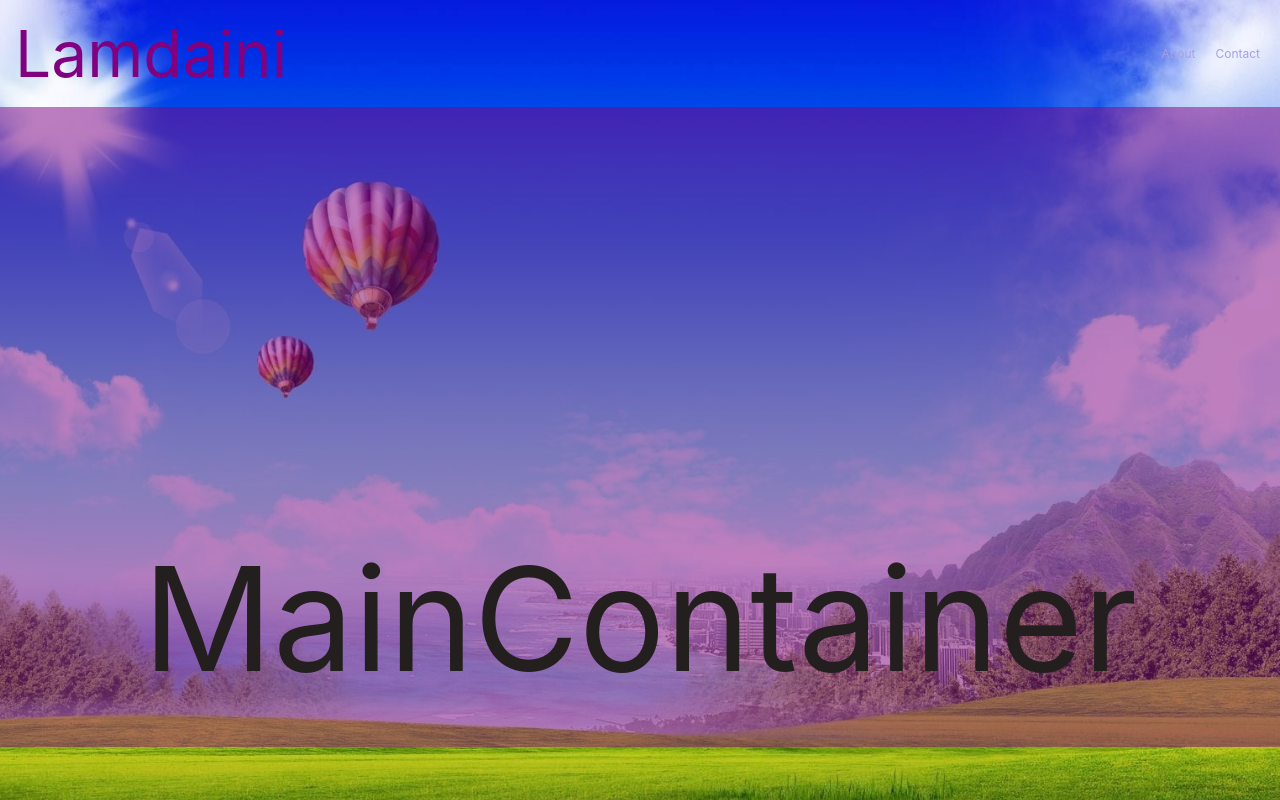
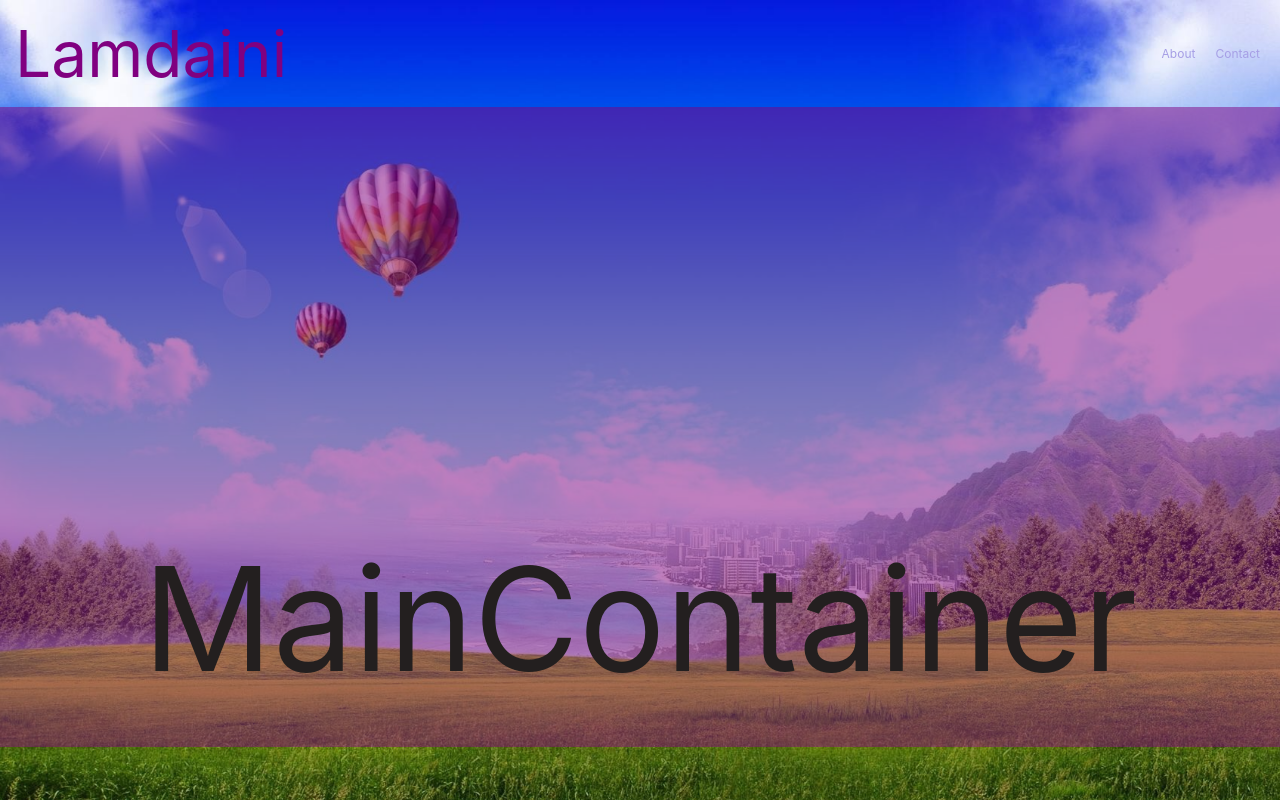
Before and after one commit to MosheSommers/lamdaini, a React (Create React App) app: page / in a window 1280 px wide. Shown: the top 800 px of the page. Built offline with nearby package versions, Linux system fonts and the light colour scheme.

Commit message:
Changed background to fixed

```diff
--- a/src/App.tsx
+++ b/src/App.tsx
@@ -3,13 +3,13 @@ import './App.css';
 import { Header } from './components/Header';
 import { Footer } from './components/Footer';
 import { MainContainer } from './components/MainContainer';
-import { css } from 'emotion';
-import background from './background.jpg'; // Tell Webpack this JS file uses this image
+import { Background } from './components/Background';
 
 
 const App = () => {
   return (
-    <div className={`App ${S.fullPage()}`}>
+    <div className={`App`}>
+      <Background />
       <Header />
       <MainContainer />
       <Footer />
@@ -18,15 +18,3 @@ const App = () => {
 }
 
 export default App;
-
-
-const S = {
-  fullPage:() => css`
-      background-color:purple;
-      background:url(${background});
-      background-position: center;
-      background-repeat: no-repeat;
-      background-size: cover;
-  `
-
-}
--- /dev/null
+++ b/src/components/Background.tsx
@@ -0,0 +1,21 @@
+import React from 'react';
+import { css } from 'emotion';
+import background from '../background.jpg'; // Tell Webpack this JS file uses this image
+
+
+export const Background = () => {
+    return <div className={S.background()}></div>
+}
+
+const S = {
+    background:() => css`
+        background:url(${background});
+        background-position: center;
+        background-repeat: no-repeat;
+        background-size: cover;
+        position: fixed;
+        height: 102vh;
+        width: 100vw;
+        z-index: -1;
+    `
+}
```
